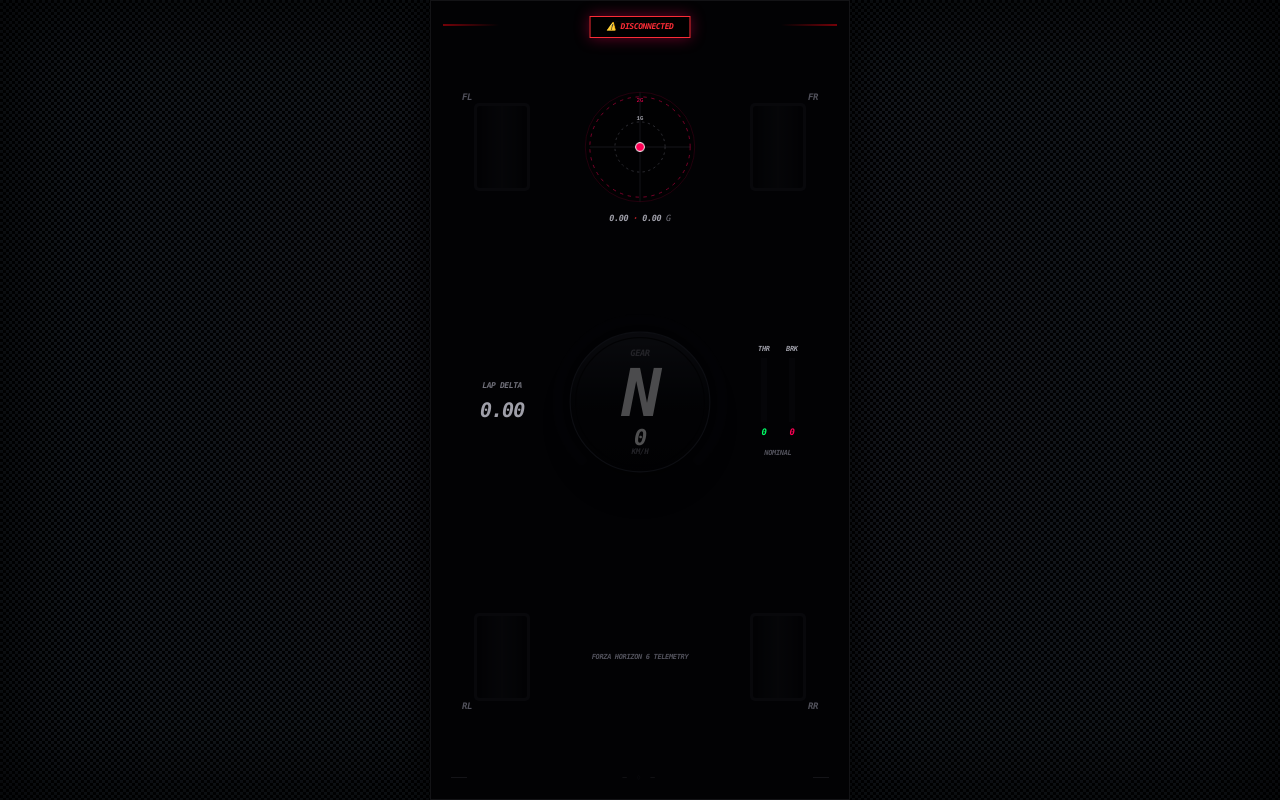
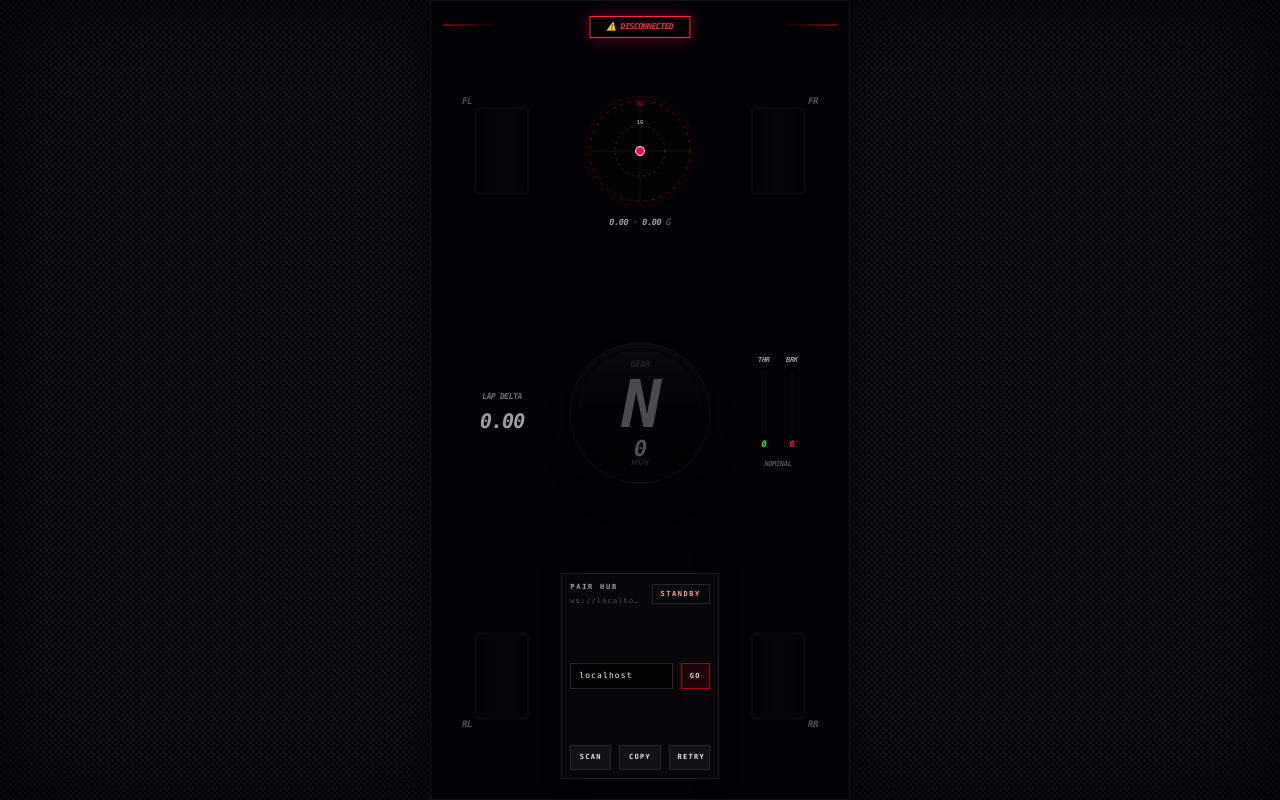
Before and after one commit to Rhapsody027/Time4ttack, a React (Vite) app: page / in a window 1280 px wide. Built offline with nearby package versions, Linux system fonts and the light colour scheme; no server answers.

Commit message:
feat: 更新 MdnsBridgePlugin 和 InsightCell，增加 WebSocket 支援及改善發現邏輯

```diff
--- a/src/components/Fh6Dashboard.tsx
+++ b/src/components/Fh6Dashboard.tsx
@@ -31,7 +31,6 @@ export function Fh6Dashboard() {
 
 			{/* 🏎️ 主儀表板面板 */}
 			<div className="relative z-10 flex h-full w-full max-w-[420px] flex-col justify-between py-4 px-3 bg-[#020204] border border-zinc-900/80 shadow-[0_0_40px_rgba(0,0,0,0.8)]">
-
 				{/* 頂部：Time4ttack */}
 				<div className="w-full flex items-center justify-between opacity-50 mb-3 select-none">
 					{/* 左漸變紅條 */}
@@ -75,20 +74,11 @@ export function Fh6Dashboard() {
 						<WheelCell cornerKey="rl" />
 					</div>
 					<div className="flex items-center justify-center h-full">
-                        <InsightCell />
+						<InsightCell telemetry={telemetry} />
 					</div>
 					<div className="flex items-center justify-center h-full">
 						<WheelCell cornerKey="rr" />
 					</div>
-                </div>
-
-                {/* 底部點綴 */}
-                <div className="w-full flex justify-between items-center opacity-30 mt-3 px-2">
-                    <div className="h-[1px] w-4 bg-zinc-700" />
-                    <div className="text-[7px] text-zinc-600 font-black tracking-[0.4em] select-none">
-                        ─ ♢ ─
-                    </div>
-                    <div className="h-[1px] w-4 bg-zinc-700" />
 				</div>
 			</div>
 		</main>
--- a/src/components/InsightCell.tsx
+++ b/src/components/InsightCell.tsx
@@ -1,11 +1,110 @@
 // src/components/InsightCell.tsx
-export function InsightCell() {
+import { useEffect, useMemo, useState } from "react";
+import type { TelemetryStoreState } from "../useTelemetry";
+import { buildWebSocketUrl } from "../useTelemetry";
+
+type InsightCellProps = {
+	telemetry: TelemetryStoreState;
+};
+
+export function InsightCell({ telemetry }: InsightCellProps) {
+	const [manualTarget, setManualTarget] = useState(telemetry.hubIp);
+
+	useEffect(() => {
+		setManualTarget(telemetry.hubIp);
+	}, [telemetry.hubIp]);
+
+	const wsTarget = useMemo(
+		() => buildWebSocketUrl(telemetry.hubIp),
+		[telemetry.hubIp],
+	);
+
+	const pairState = telemetry.connected
+		? "CONNECTED"
+		: telemetry.stale
+			? "STANDBY"
+			: "SEARCHING";
+
 	return (
-        // 🚀 垂直水平完美置中、維持最純淨、高辨識度的無框雷雕字樣
+		<div className="flex h-full w-full select-none items-stretch justify-center py-1">
+			<div className="flex h-full w-full flex-col justify-between border border-zinc-800/80 bg-zinc-950/85 px-2 py-2 shadow-[0_0_18px_rgba(0,0,0,0.35)]">
+				{/*
+					未來這裡會換成駕駛技術評分系統。
+					原本的識別文案先保留，等 scoring 功能實作時直接接回。
 					<div className="flex h-full w-full items-center justify-center select-none py-1">
 						<span className="text-[7px] font-black tracking-[0.22em] text-zinc-600 racing-text uppercase text-center">
 							FORZA HORIZON 6 TELEMETRY
 						</span>
 					</div>
+				*/}
+				<div className="flex items-center justify-between gap-2">
+					<div className="min-w-0">
+						<div className="text-[7px] font-black tracking-[0.25em] text-zinc-400 uppercase">
+							Pair Hub
+						</div>
+						<div className="mt-1 truncate text-[7px] tracking-[0.16em] text-zinc-600">
+							{wsTarget}
+						</div>
+					</div>
+					<div className="shrink-0 border border-zinc-800 px-2 py-1 text-[7px] font-black tracking-[0.22em] text-red-300 uppercase">
+						{pairState}
+					</div>
+				</div>
+
+				<div className="grid grid-cols-[1fr_auto] gap-2">
+					<input
+						value={manualTarget}
+						onChange={(event) => setManualTarget(event.target.value)}
+						autoCapitalize="none"
+						autoCorrect="off"
+						spellCheck={false}
+						placeholder="192.168.1.10 / time4ttack.local"
+						className="min-w-0 border border-zinc-800 bg-black/60 px-2 py-1.5 text-[8px] tracking-[0.14em] text-zinc-100 outline-none placeholder:text-zinc-600"
+					/>
+					<button
+						type="button"
+						onClick={() => {
+							telemetry.setHubIp(manualTarget);
+							telemetry.closeWebSocket();
+							telemetry.initWebSocket(manualTarget);
+						}}
+						className="border border-red-600/70 bg-red-600/10 px-2 py-1.5 text-[7px] font-black tracking-[0.18em] text-red-200 uppercase"
+					>
+						Go
+					</button>
+				</div>
+
+				<div className="grid grid-cols-3 gap-2">
+					<button
+						type="button"
+						onClick={() => telemetry.startMdnsDiscovery()}
+						className="border border-zinc-800 bg-zinc-900/70 px-2 py-1.5 text-[7px] font-black tracking-[0.18em] text-zinc-200 uppercase"
+					>
+						Scan
+					</button>
+					<button
+						type="button"
+						onClick={() => {
+							if (navigator.clipboard?.writeText) {
+								void navigator.clipboard.writeText(wsTarget);
+							}
+						}}
+						className="border border-zinc-800 bg-zinc-900/70 px-2 py-1.5 text-[7px] font-black tracking-[0.18em] text-zinc-200 uppercase"
+					>
+						Copy
+					</button>
+					<button
+						type="button"
+						onClick={() => {
+							telemetry.closeWebSocket();
+							telemetry.initWebSocket(manualTarget);
+						}}
+						className="border border-zinc-800 bg-zinc-900/70 px-2 py-1.5 text-[7px] font-black tracking-[0.18em] text-zinc-200 uppercase"
+					>
+						Retry
+					</button>
+				</div>
+			</div>
+		</div>
 	);
 }
--- a/src/useTelemetry.ts
+++ b/src/useTelemetry.ts
@@ -104,6 +104,34 @@ let activeWs: WebSocket | null = null;
 let reconnectTimer: any = null;
 let isNativeListenerAttached = false;
 
+function parseHubEndpoint(target: string): { host: string; port: number } {
+	const trimmed = target.trim();
+	if (!trimmed) {
+		return { host: "", port: 8765 };
+	}
+
+	const candidate = trimmed.includes("://") ? trimmed : `ws://${trimmed}`;
+
+	try {
+		const parsed = new URL(candidate);
+		return {
+			host: parsed.hostname.replace(/\.$/, ""),
+			port: parsed.port ? Number(parsed.port) : 8765,
+		};
+	} catch {
+		return {
+			host: trimmed.replace(/\.$/, ""),
+			port: 8765,
+		};
+	}
+}
+
+export function buildWebSocketUrl(target: string): string {
+	const endpoint = parseHubEndpoint(target);
+	if (!endpoint.host) return "ws://localhost:8765";
+	return `ws://${endpoint.host}:${endpoint.port}`;
+}
+
 export const useTelemetryStore = create<TelemetryStoreState>((set, get) => {
 	return {
 		connected: false,
@@ -139,11 +167,14 @@ export const useTelemetryStore = create<TelemetryStoreState>((set, get) => {
 		},
 
 		initWebSocket: (targetIp) => {
-            const activeIp = targetIp || get().hubIp;
-            const url = `ws://${activeIp}:8765`;
+			const activeTarget = targetIp || get().hubIp;
+			const url = buildWebSocketUrl(activeTarget);
 
 			if (activeWs) {
-                if (activeWs.readyState === WebSocket.OPEN || activeWs.readyState === WebSocket.CONNECTING) {
+				if (
+					activeWs.readyState === WebSocket.OPEN ||
+					activeWs.readyState === WebSocket.CONNECTING
+				) {
 					return;
 				}
 				get().closeWebSocket();
@@ -152,7 +183,11 @@ export const useTelemetryStore = create<TelemetryStoreState>((set, get) => {
 			console.log(`[WS Pipeline] 建立單例連線至: ${url}`);
 
 			const connect = () => {
-                if (activeWs && (activeWs.readyState === WebSocket.OPEN || activeWs.readyState === WebSocket.CONNECTING)) {
+				if (
+					activeWs &&
+					(activeWs.readyState === WebSocket.OPEN ||
+						activeWs.readyState === WebSocket.CONNECTING)
+				) {
 					return;
 				}
 
@@ -230,18 +265,23 @@ export const useTelemetryStore = create<TelemetryStoreState>((set, get) => {
 			// 這樣 Vite 編譯時就不會去解析 node_modules，100% 繞過靜態編譯限制！
 			const MdnsBridge = capacitor.Plugins.MdnsBridge;
 			if (!MdnsBridge) {
-                console.error("[mDNS Native] 找不到自製原生 MdnsBridge 插件，請確認 Xcode 註冊正確。");
+				console.error(
+					"[mDNS Native] 找不到自製原生 MdnsBridge 插件，請確認 Xcode 註冊正確。",
+				);
 				return;
 			}
 
 			try {
 				if (!isNativeListenerAttached) {
 					// 綁定自製插件的監聽器
-                    await MdnsBridge.addListener('onHubDiscovered', (data: any) => {
-                        if (data && data.ip) {
-                            console.log(`[mDNS Discovery] 🚀 自動發現 Windows Hub! IP: ${data.ip}, Port: ${data.port}`);
-                            get().setHubIp(data.ip);
-                            get().initWebSocket(data.ip);
+					await MdnsBridge.addListener("onHubDiscovered", (data: any) => {
+						const discoveredTarget = data?.url || data?.host || data?.ip || "";
+						if (discoveredTarget) {
+							console.log(
+								`[mDNS Discovery] 🚀 自動發現 Windows Hub! Target: ${buildWebSocketUrl(discoveredTarget)}`,
+							);
+							get().setHubIp(discoveredTarget);
+							get().initWebSocket(discoveredTarget);
 						}
 					});
 					isNativeListenerAttached = true;
@@ -266,7 +306,8 @@ export const useTelemetryStore = create<TelemetryStoreState>((set, get) => {
 
 		updateTelemetry: (raw: BackendTelemetryData) => {
 			const now = Date.now();
-            const rpmPercent = raw.rpmMax > 0 ? clamp((raw.rpm / raw.rpmMax) * 100, 0, 100) : 0;
+			const rpmPercent =
+				raw.rpmMax > 0 ? clamp((raw.rpm / raw.rpmMax) * 100, 0, 100) : 0;
 			const gForceDot = {
 				x: 50 - (raw.gForce.lateral / G_RANGE) * G_RIM_RADIUS,
 				y: 50 + (raw.gForce.longitudinal / G_RANGE) * G_RIM_RADIUS,
@@ -307,7 +348,8 @@ export const useTelemetryStore = create<TelemetryStoreState>((set, get) => {
 				stale: false,
 				rpmPercent,
 				shiftOn: rpmPercent >= 95,
-                gearLabel: raw.gear === 0 ? "R" : raw.gear === 15 ? "N" : String(raw.gear),
+				gearLabel:
+					raw.gear === 0 ? "R" : raw.gear === 15 ? "N" : String(raw.gear),
 				speedDisplay: Math.round(raw.speedKmh),
 				gForceDot,
 				pedalOverlap: raw.throttle > 0.1 && raw.brake > 0.1,
```
Also changed, not shown: 1 other file (tests, documents, lock files or other folders). Lines whose indentation alone changed are shown as unchanged.
